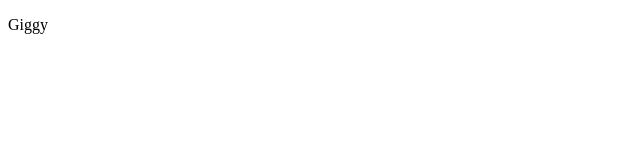
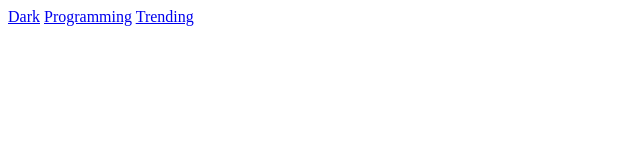
Before and after one commit to awais-amjed/giggy, a website built with webpack: page src/index.html in a window 1280 px wide. Shown: the whole page, without its empty margins (0-640 px from the left). Built offline with nearby package versions, Linux system fonts and the light colour scheme.

Commit message:
Add header content and logo

```diff
--- a/src/index.html
+++ b/src/index.html
@@ -13,6 +13,11 @@
 		rel="stylesheet">
 </head>
 <body>
-	<p>Giggy</p>
+	<header>
+		<div class="logo"></div>
+		<a href="#">Dark</a>
+		<a href="#">Programming</a>
+		<a href="#">Trending</a>
+	</header>
 </body>
 </html>
```
